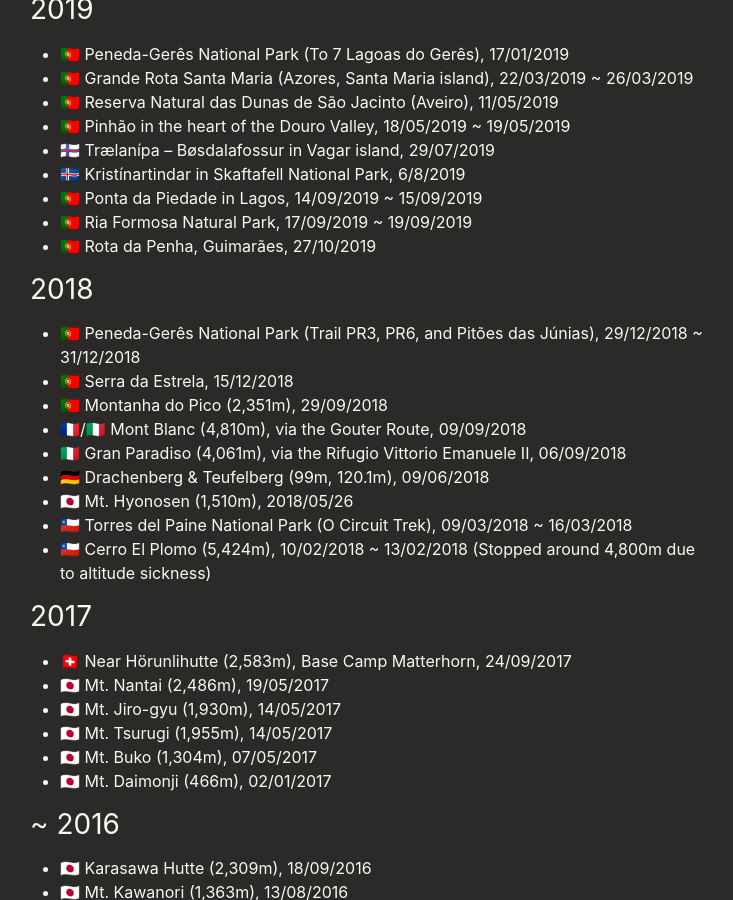
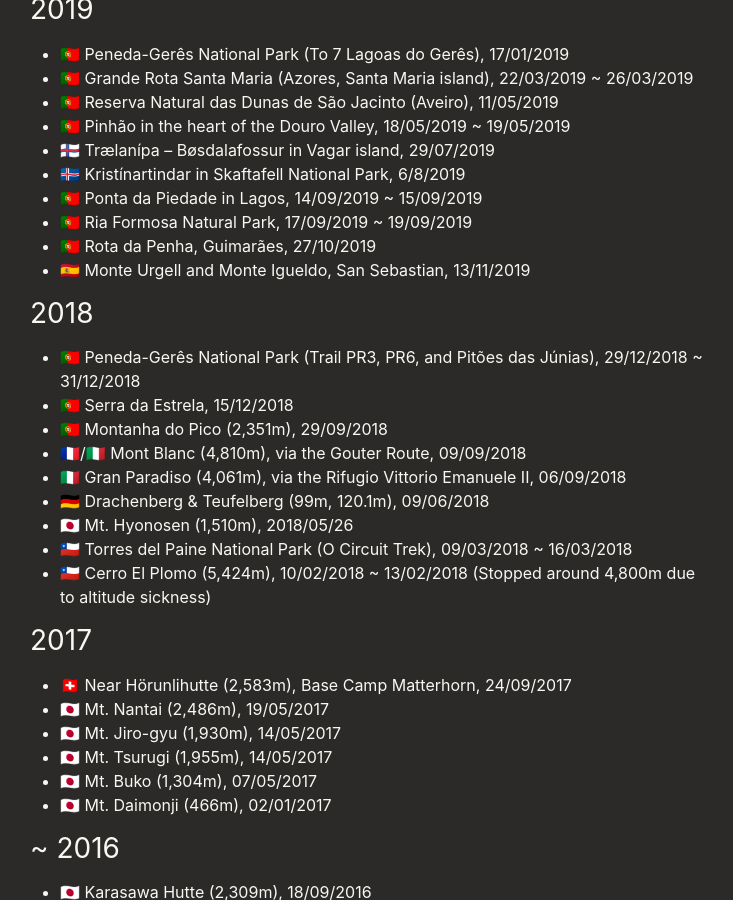
Before and after one commit to pixyzehn/pixyzehn.com, a Jekyll site: the page built from pages/trekking.md, in a window 1280 px wide and 900 px high, scrolled down 491 px. Shown: the whole window, without its empty margins (270-1003 px from the left). Built offline with Jekyll 4.4.1, drawn with Linux system fonts in a browser that asks for light colours; nearby versions of some CDN libraries; library files that are not in the unit come from our copies.

Commit message:
Update trekking.md

```diff
--- a/pages/trekking.md
+++ b/pages/trekking.md
@@ -19,6 +19,7 @@ permalink: /trekking/
 - 🇵🇹 Ponta da Piedade in Lagos, 14/09/2019 ~ 15/09/2019
 - 🇵🇹 Ria Formosa Natural Park, 17/09/2019 ~ 19/09/2019
 - 🇵🇹 Rota da Penha, Guimarães, 27/10/2019
+- 🇪🇸 Monte Urgell and Monte Igueldo, San Sebastian, 13/11/2019
 
 ## 2018
 
```
